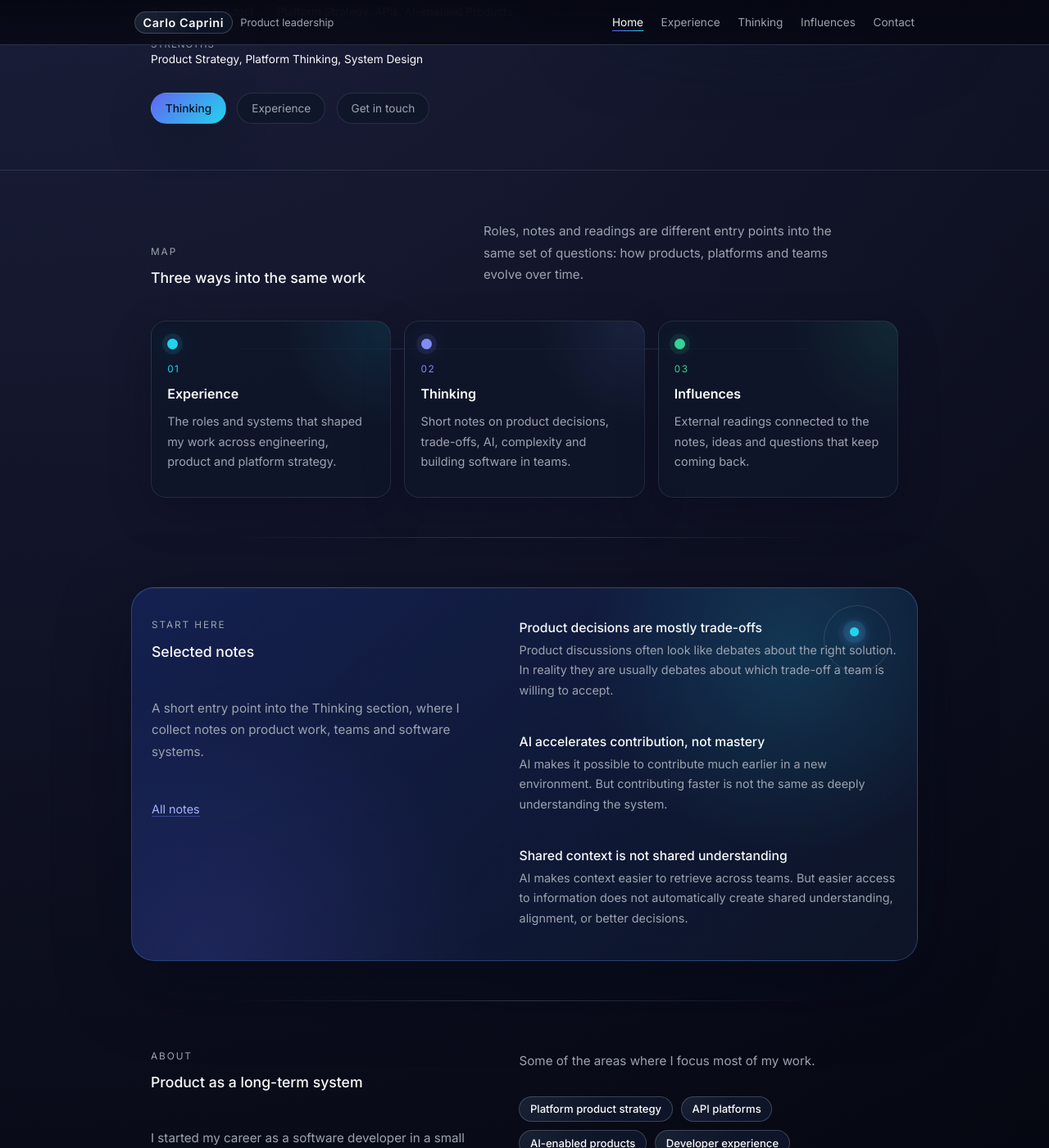
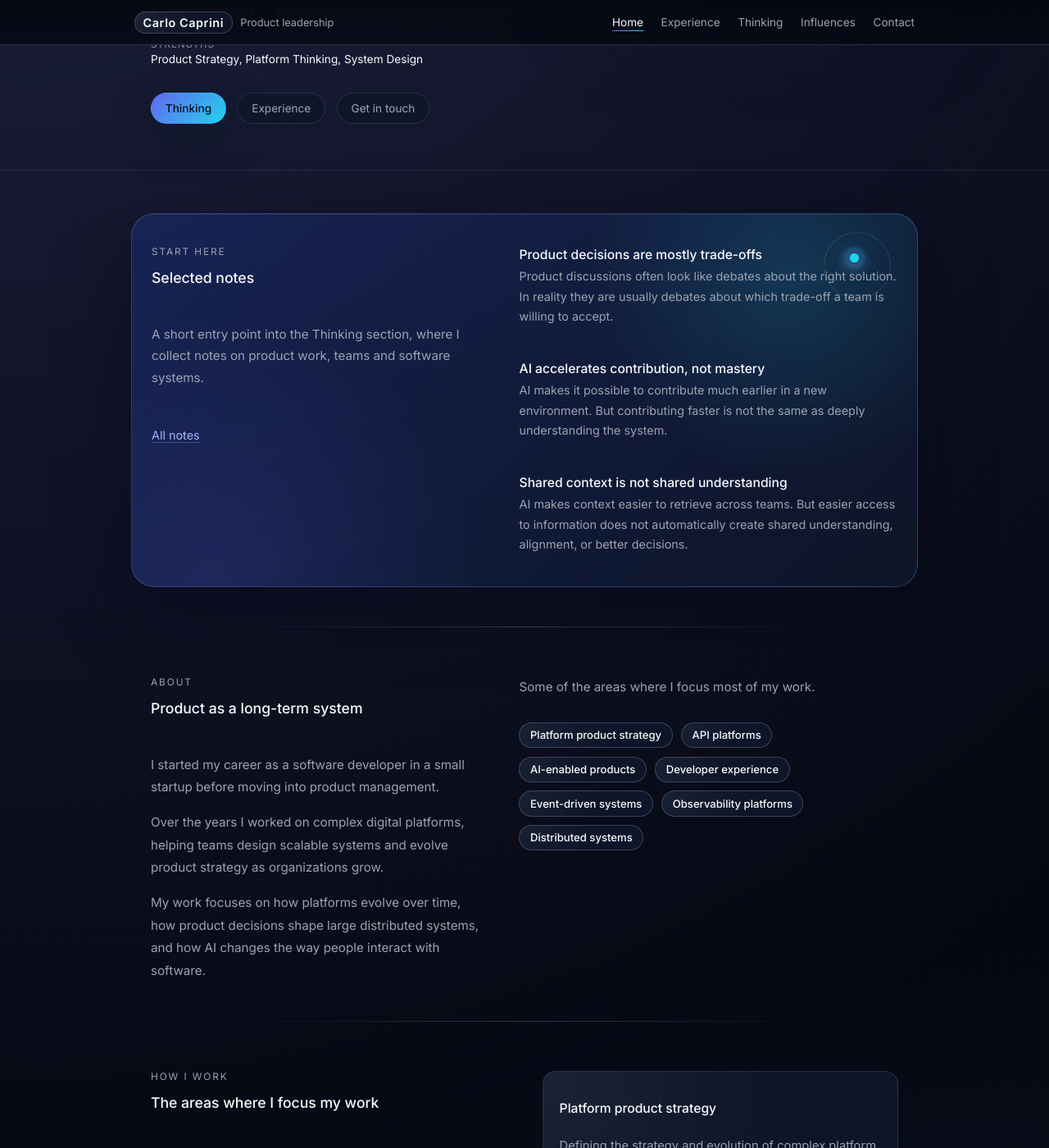
Before and after one commit to carlocaprini/carlocaprini.github.io, a Jekyll site: the page built from index.md, in a window 1280 px wide and 1400 px high, scrolled down 618 px. Shown: the whole window at 82% size. Built offline with Jekyll 4.4.1, drawn with Linux system fonts in a browser that asks for light colours.

Commit message:
Revert "Add connected entry paths to home"
This reverts commit b50303eb17dca990e7b09a60f965ee5a3729b161.

```diff
--- a/_layouts/home.html
+++ b/_layouts/home.html
@@ -35,37 +35,8 @@ layout: default
     </div>
   </section>
 
-  <section id="paths" class="section home-paths-section">
-    <div class="container">
-      <div class="home-paths-header">
-        <div>
-          <div class="section-eyebrow">Map</div>
-          <h2 class="section-title">Three ways into the same work</h2>
-        </div>
-        <p class="section-description">Roles, notes and readings are different entry points into the same set of questions: how products, platforms and teams evolve over time.</p>
-      </div>
-      <div class="home-paths" aria-label="Site entry points">
-        <a class="home-path-card home-path-card--experience home-motion" href="{{ '/experience/' | relative_url }}">
-          <span class="home-path-index">01</span>
-          <span class="home-path-title">Experience</span>
-          <span class="home-path-body">The roles and systems that shaped my work across engineering, product and platform strategy.</span>
-        </a>
-        <a class="home-path-card home-path-card--thinking home-motion" href="{{ '/thinking/' | relative_url }}">
-          <span class="home-path-index">02</span>
-          <span class="home-path-title">Thinking</span>
-          <span class="home-path-body">Short notes on product decisions, trade-offs, AI, complexity and building software in teams.</span>
-        </a>
-        <a class="home-path-card home-path-card--influences home-motion" href="{{ '/influences/' | relative_url }}">
-          <span class="home-path-index">03</span>
-          <span class="home-path-title">Influences</span>
-          <span class="home-path-body">External readings connected to the notes, ideas and questions that keep coming back.</span>
-        </a>
-      </div>
-    </div>
-  </section>
-
   <section id="selected-notes" class="section">
-    <div class="container section-grid selected-notes-panel home-motion">
+    <div class="container section-grid selected-notes-panel">
       <div>
         <div class="section-header">
           <div>
@@ -91,7 +62,7 @@ layout: default
   </section>
 
   <section id="about" class="section">
-    <div class="container section-grid home-motion">
+    <div class="container section-grid">
       <div>
         <div class="section-header">
           <div>
@@ -117,7 +88,7 @@ layout: default
   </section>
 
   <section id="how-i-work" class="section">
-    <div class="container section-grid-balanced home-motion">
+    <div class="container section-grid-balanced">
       <div>
         <div class="section-header">
           <div>
@@ -148,7 +119,7 @@ layout: default
   </section>
 
   <section id="work" class="section">
-    <div class="container section-grid-balanced home-motion">
+    <div class="container section-grid-balanced">
       <div>
         <div class="section-header">
           <div>
@@ -177,7 +148,7 @@ layout: default
   </section>
 
   <section id="contact" class="section">
-    <div class="container contact-grid home-motion">
+    <div class="container contact-grid">
       <div>
         <div class="section-header">
           <div>
@@ -204,28 +175,3 @@ layout: default
     </div>
   </section>
 </div>
-
-<script>
-  (function () {
-    var items = Array.prototype.slice.call(document.querySelectorAll(".home-motion"));
-    if (!items.length || !("IntersectionObserver" in window)) return;
-
-    document.documentElement.classList.add("home-motion-enabled");
-
-    var observer = new IntersectionObserver(function (entries) {
-      entries.forEach(function (entry) {
-        if (entry.isIntersecting) {
-          entry.target.classList.add("is-visible");
-          observer.unobserve(entry.target);
-        }
-      });
-    }, {
-      rootMargin: "0px 0px -10% 0px",
-      threshold: 0.16
-    });
-
-    items.forEach(function (item) {
-      observer.observe(item);
-    });
-  })();
-</script>
--- a/assets/css/main.css
+++ b/assets/css/main.css
@@ -459,134 +459,6 @@ main {
   display: grid;
   grid-template-columns: minmax(0, 1.4fr) minmax(0, 1.6fr);
   gap: 2.8rem;
-}
-
-.home-paths-section {
-  margin-top: -0.4rem;
-}
-
-.home-paths-header {
-  display: grid;
-  grid-template-columns: minmax(0, 0.85fr) minmax(0, 1.15fr);
-  gap: 2rem;
-  align-items: end;
-  margin-bottom: 1.7rem;
-}
-
-.home-paths {
-  position: relative;
-  display: grid;
-  grid-template-columns: repeat(3, minmax(0, 1fr));
-  gap: 1rem;
-}
-
-.home-paths::before {
-  content: "";
-  position: absolute;
-  top: 2.15rem;
-  left: 12%;
-  right: 12%;
-  height: 1px;
-  background: linear-gradient(
-    to right,
-    rgba(34, 211, 238, 0.3),
-    rgba(129, 140, 248, 0.4),
-    rgba(52, 211, 153, 0.28)
-  );
-  opacity: 0.55;
-  pointer-events: none;
-}
-
-.home-path-card {
-  --home-path-accent: #22d3ee;
-  --home-path-soft: rgba(34, 211, 238, 0.1);
-  --home-path-border: rgba(34, 211, 238, 0.28);
-  position: relative;
-  z-index: 1;
-  display: grid;
-  min-height: 13.5rem;
-  align-content: start;
-  gap: 0.8rem;
-  padding: 1.3rem 1.2rem 1.25rem;
-  color: inherit;
-  text-decoration: none;
-  border: 1px solid rgba(148, 163, 184, 0.16);
-  border-radius: 1.15rem;
-  background:
-    radial-gradient(circle at top right, var(--home-path-soft), transparent 36%),
-    rgba(15, 23, 42, 0.78);
-  box-shadow: 0 18px 52px rgba(2, 6, 23, 0.24);
-  transition:
-    border-color 0.18s ease,
-    transform 0.18s ease,
-    box-shadow 0.18s ease;
-}
-
-.home-path-card:hover {
-  border-color: var(--home-path-border);
-  transform: translateY(-2px);
-  box-shadow: 0 24px 66px rgba(2, 6, 23, 0.34);
-}
-
-.home-path-card::before {
-  content: "";
-  width: 0.82rem;
-  height: 0.82rem;
-  border-radius: 999px;
-  background: var(--home-path-accent);
-  box-shadow:
-    0 0 0 6px var(--home-path-soft),
-    0 0 28px var(--home-path-border);
-}
-
-.home-path-card--experience {
-  --home-path-accent: #22d3ee;
-  --home-path-soft: rgba(34, 211, 238, 0.1);
-  --home-path-border: rgba(34, 211, 238, 0.3);
-}
-
-.home-path-card--thinking {
-  --home-path-accent: #818cf8;
-  --home-path-soft: rgba(129, 140, 248, 0.11);
-  --home-path-border: rgba(129, 140, 248, 0.32);
-}
-
-.home-path-card--influences {
-  --home-path-accent: #34d399;
-  --home-path-soft: rgba(52, 211, 153, 0.1);
-  --home-path-border: rgba(52, 211, 153, 0.3);
-}
-
-.home-path-index {
-  margin-top: 0.25rem;
-  font-size: 0.74rem;
-  letter-spacing: 0.12em;
-  color: var(--home-path-accent);
-}
-
-.home-path-title {
-  font-size: 1rem;
-  font-weight: 560;
-  color: #f9fafb;
-}
-
-.home-path-body {
-  font-size: 0.9rem;
-  line-height: 1.7;
-  color: #9ca3af;
-}
-
-.home-motion-enabled .home-motion {
-  opacity: 0;
-  transform: translateY(18px);
-  transition:
-    opacity 0.45s ease,
-    transform 0.45s ease;
-}
-
-.home-motion-enabled .home-motion.is-visible {
-  opacity: 1;
-  transform: translateY(0);
 }
 
 .selected-notes-panel {
@@ -1194,14 +1066,6 @@ main {
 }
 
 @media (prefers-reduced-motion: reduce) {
-  .home-motion-enabled .home-motion,
-  .home-motion-enabled .home-motion.is-visible,
-  .home-path-card {
-    opacity: 1;
-    transform: none;
-    transition: none;
-  }
-
   .influence-board.is-observed .influence-item,
   .influence-board.is-observed .influence-item.is-visible,
   .influence-item {
@@ -1704,43 +1568,12 @@ main {
   .section-grid,
   .section-grid-balanced,
   .experience-section-header,
-  .home-paths-header,
   .contact-grid {
     grid-template-columns: minmax(0, 1fr);
   }
 
   .hero-grid {
     gap: 2.2rem;
-  }
-
-  .home-paths {
-    grid-template-columns: minmax(0, 1fr);
-  }
-
-  .home-paths::before {
-    top: 0.4rem;
-    bottom: 0.4rem;
-    left: 1.6rem;
-    right: auto;
-    width: 1px;
-    height: auto;
-    background: linear-gradient(
-      to bottom,
-      rgba(34, 211, 238, 0.3),
-      rgba(129, 140, 248, 0.4),
-      rgba(52, 211, 153, 0.28)
-    );
-  }
-
-  .home-path-card {
-    min-height: auto;
-    padding-left: 3rem;
-  }
-
-  .home-path-card::before {
-    position: absolute;
-    top: 1.35rem;
-    left: 1.25rem;
   }
 
   .experience-section-header {
```
